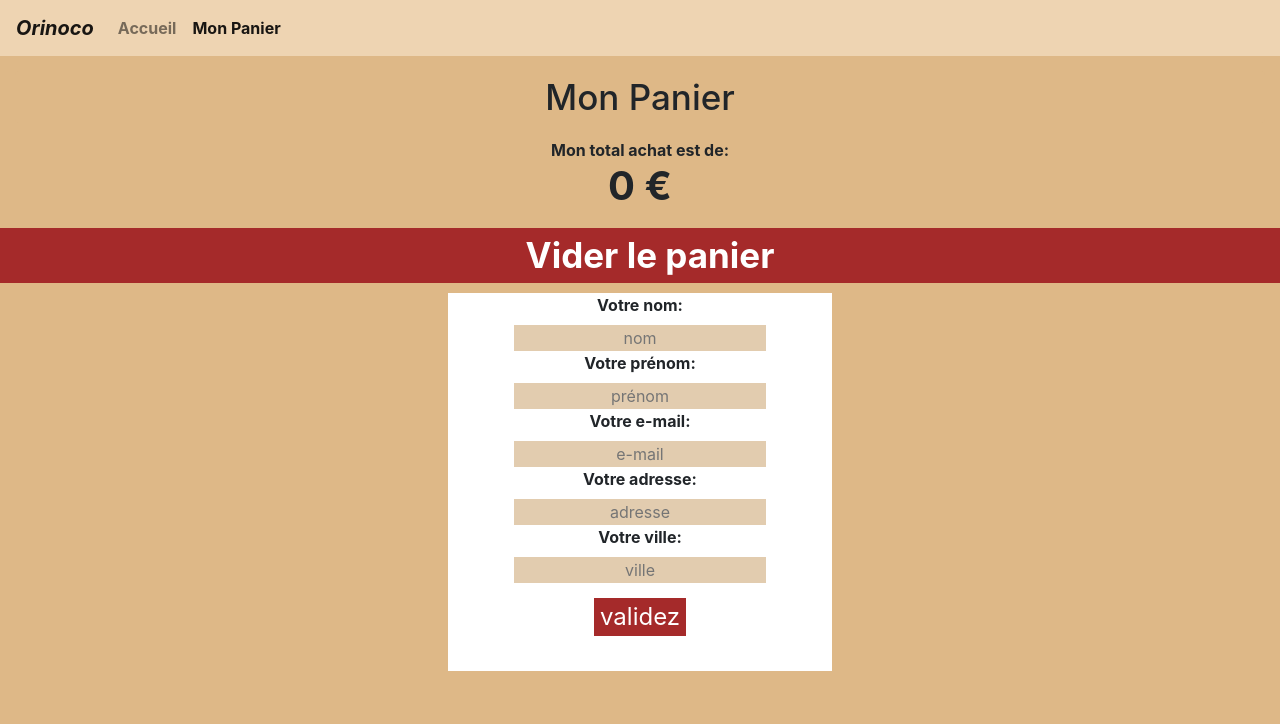
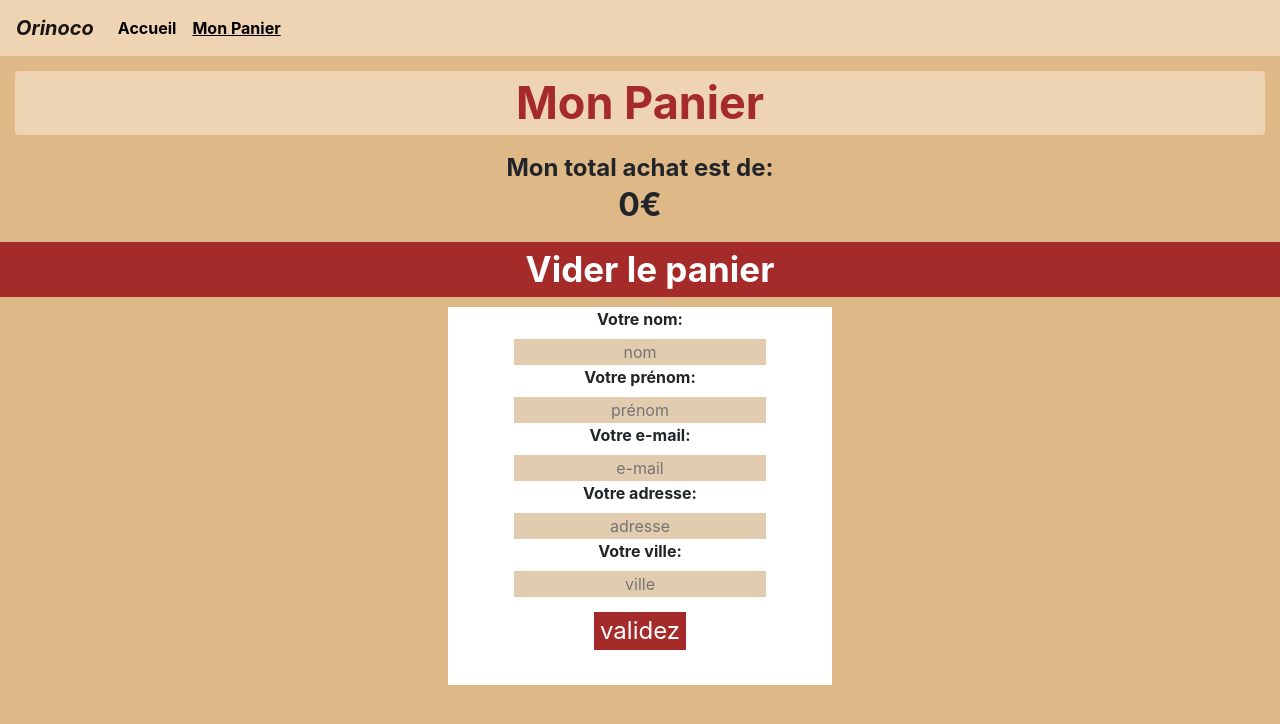
Before and after one commit to sebastienbesson/frontendP5, a website: page panier.html in a window 1280 px wide. Shown: the top 724 px of the page. Drawn offline with nearby package versions, Linux system fonts and the light colour scheme.

Commit message:
modif navbar accessibility

```diff
--- a/script3.js
+++ b/script3.js
@@ -46,7 +46,7 @@ console.log(finalPrice);
 
 const showFinalPrice = `
 <div class="finalPrice col-12 text-center">Mon total achat est de: <br>
-<H4>${finalPrice} €</H4>
+<h3 id="finalPriceResult">${finalPrice}€</h3>
 </div>
 `
 container.insertAdjacentHTML("beforeend", showFinalPrice);
--- a/scss/_reboot_overrides.scss
+++ b/scss/_reboot_overrides.scss
@@ -13,6 +13,11 @@ header {
 
 .nav-link {
   font-weight: bold;
+  color: black !important;
+}
+
+.active {
+  text-decoration: underline !important;
 }
 
 .row {
@@ -30,7 +35,7 @@ h2 {
   @media all and (max-width: 320px){
     font-size: 40px !important;
   }
-  @media all and (min-width: 1024px) and (max-width: 1024px){
+  @media all and (min-width: 1024px) and (max-width: 1440px){
     font-size: 25px !important;
   }
   font-weight: bold !important;
@@ -157,9 +162,14 @@ h1 {
 }
 
 #basketTitle {
-  background-color: burlywood;
+  color: brown;
+  background-color: #eed4b2;
   border: none;
-  font-size: 35px;
+  font-weight: bold;
+  font-size: 45px !important;
+  @media all and (min-width: 1024px) and (max-width: 1024px){
+    font-size: 25px !important;
+  }
 }
 
 #basketNameProduct {
@@ -171,7 +181,18 @@ h1 {
 }
 
 .finalPrice {
-  text-align: center;
+  font-size: 1.5rem;
+  @media all and (min-width: 1440px){
+    font-size: 2rem;
+  }
+  font-weight: bold;
+}
+
+#finalPriceResult {
+  font-size: 2rem;
+  @media all and (min-width: 1440px){
+    font-size: 2.5rem;
+  }
   font-weight: bold;
 }
 
```
Also changed, not shown: css/style.css, 1 other file.
